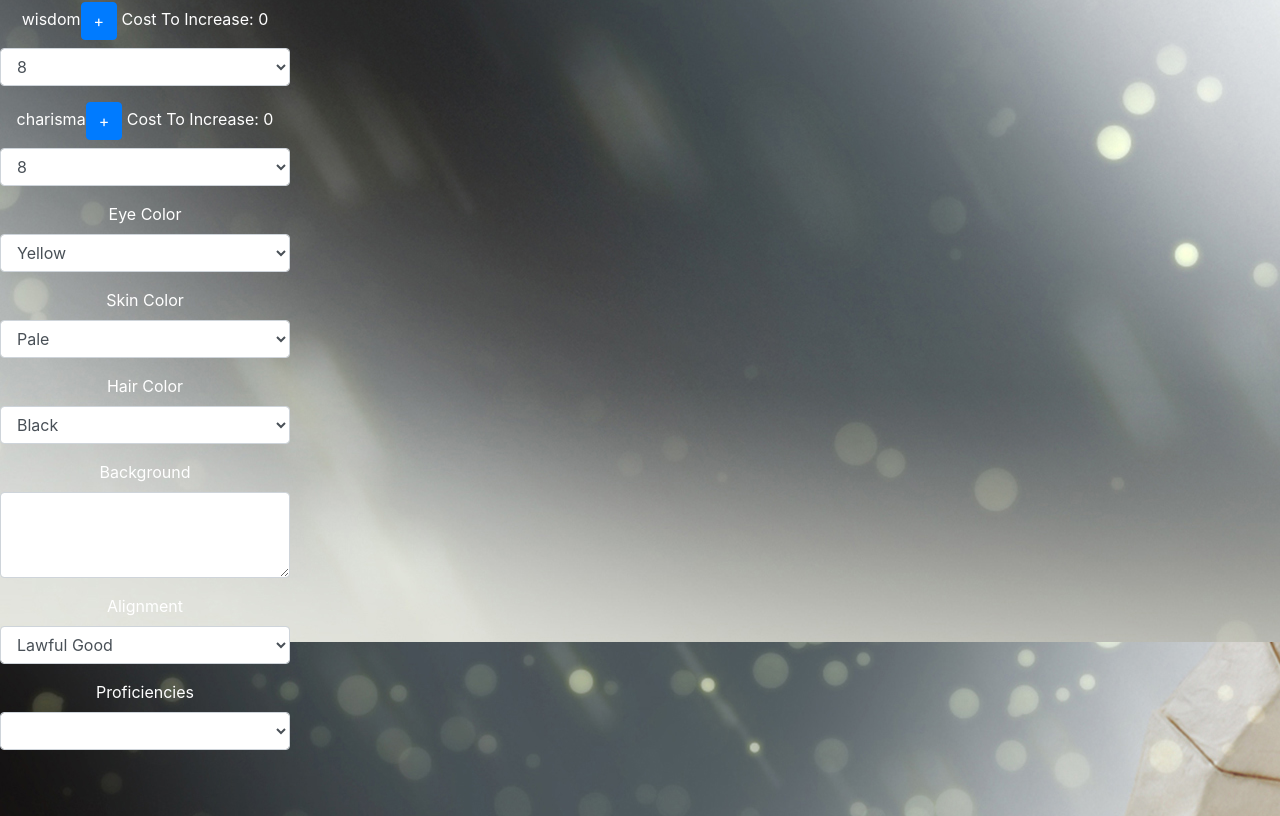
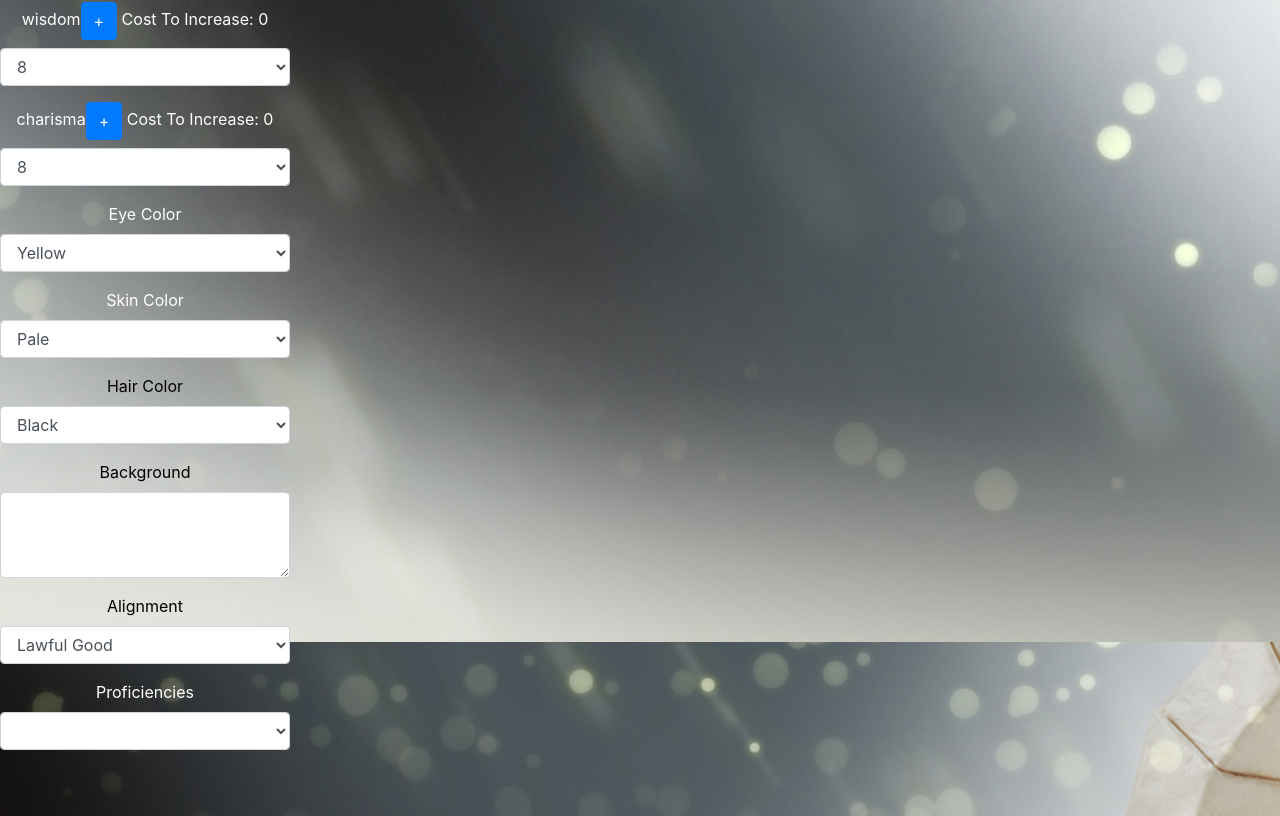
Before and after one commit to newtypeV2/All-Summer-Days-FRONTEND, a React (Create React App) app: page /form in a window 1280 px wide. Shown: the part 798-1614 px from the top of the page. Built offline with nearby package versions, Linux system fonts and the light colour scheme; no server answers.

Commit message:
text color on form

```diff
--- a/src/Components/CharForm.js
+++ b/src/Components/CharForm.js
@@ -230,7 +230,7 @@ class CharForm extends Component{
     </Form.Control>
   </Form.Group>
   <Form.Group controlId="exampleForm.ControlSelect2">
-    <Form.Label style={{color: 'white'}} >Hair Color</Form.Label>
+    <Form.Label style={{color: 'black'}} >Hair Color</Form.Label>
     <Form.Control as="select" >
     <option>Black</option>
       <option>Gray</option>
@@ -267,11 +267,11 @@ class CharForm extends Component{
     </Form.Control>
   </Form.Group>
   <Form.Group controlId="exampleForm.ControlTextarea1">
-    <Form.Label style={{color: 'white'}} >Background</Form.Label>
+    <Form.Label style={{color: 'black'}} >Background</Form.Label>
     <Form.Control as="textarea" rows="3" />
   </Form.Group>
   <Form.Group controlId="exampleForm.ControlSelect2">
-    <Form.Label style={{color: 'white'}} >Alignment</Form.Label>
+    <Form.Label style={{color: 'black'}} >Alignment</Form.Label>
     <Form.Control as="select" >
       <option>Lawful Good</option>
       <option>Neutral Good </option>
```
